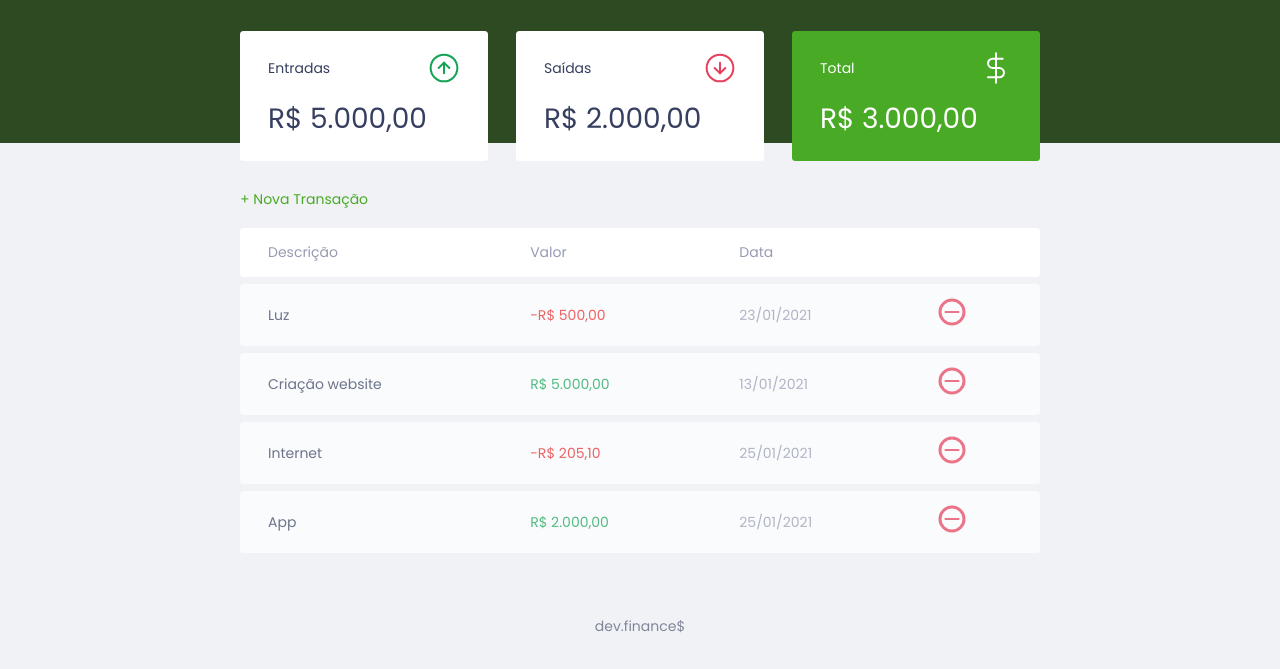
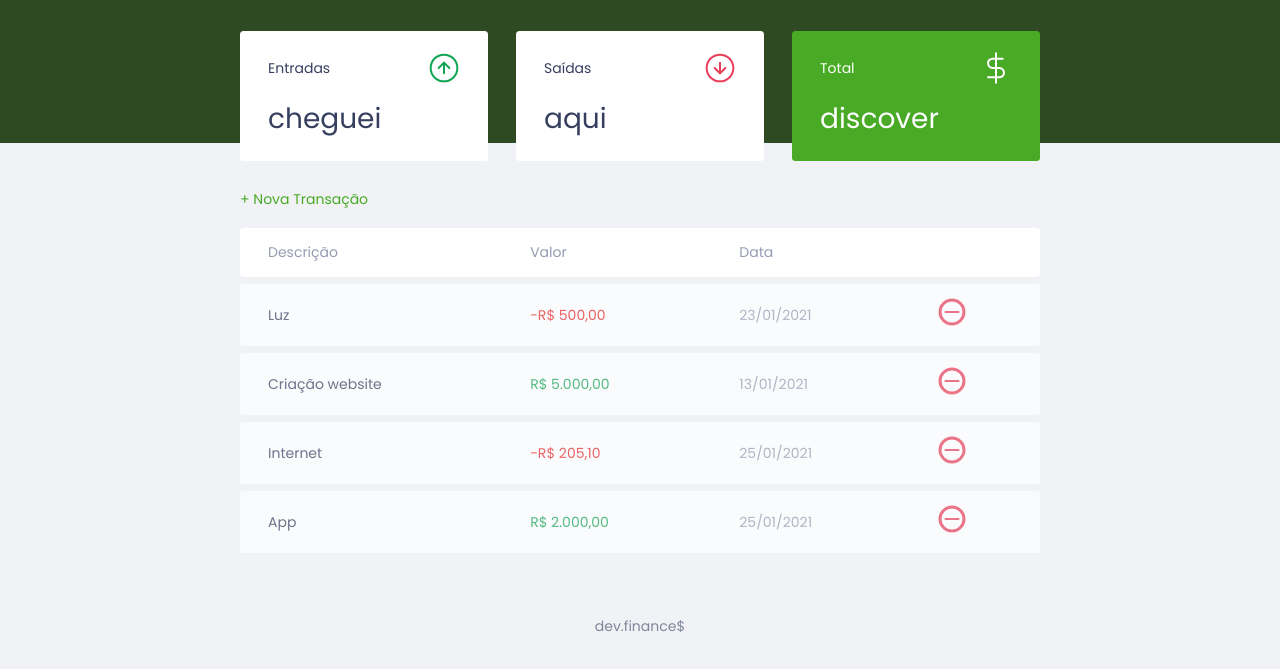
Before and after one commit to rnatu/maratona-discover, a website: page index.html in a window 1280 px wide. Shown: the part 55-724 px from the top of the page. Drawn offline with Linux system fonts and the light colour scheme.

Commit message:
JS - Iniciand soma e exibição nos displays

```diff
--- a/index.html
+++ b/index.html
@@ -29,7 +29,7 @@
             <span> Entradas </span>
             <img src="./assets/income.svg" alt="Image de entradas" />
           </h3>
-          <p>R$ 5.000,00</p>
+          <p id="incomeDisplay">R$ 5.000,00</p>
         </div>
 
         <div class="card">
@@ -37,7 +37,7 @@
             <span> Saídas </span>
             <img src="./assets/expense.svg" alt="Image de saídas" />
           </h3>
-          <p>R$ 2.000,00</p>
+          <p id="expenseDisplay">R$ 2.000,00</p>
         </div>
 
         <div class="card total">
@@ -45,7 +45,7 @@
             <span> Total </span>
             <img src="./assets/total.svg" alt="Image de total" />
           </h3>
-          <p>R$ 3.000,00</p>
+          <p id="totalDisplay">R$ 3.000,00</p>
         </div>
       </section>
 
--- a/script.js
+++ b/script.js
@@ -33,9 +33,15 @@ const transactions = [
 ];
 
 const Transaction = {
-  incomes() {},
-  expenses() {},
-  total() {},
+  incomes() {
+    return 'cheguei';
+  },
+  expenses() {
+    return ' aqui';
+  },
+  total() {
+    return 'discover';
+  },
 };
 
 const Utils = {
@@ -81,8 +87,18 @@ const DOM = {
 
     return html;
   },
+
+  updateBalance() {
+    document.querySelector('#incomeDisplay').innerHTML = Transaction.incomes();
+    document.querySelector(
+      '#expenseDisplay',
+    ).innerHTML = Transaction.expenses();
+    document.querySelector('#totalDisplay').innerHTML = Transaction.total();
+  },
 };
 
 transactions.forEach((transaction) => {
   DOM.addTransaction(transaction);
 });
+
+DOM.updateBalance();
```
